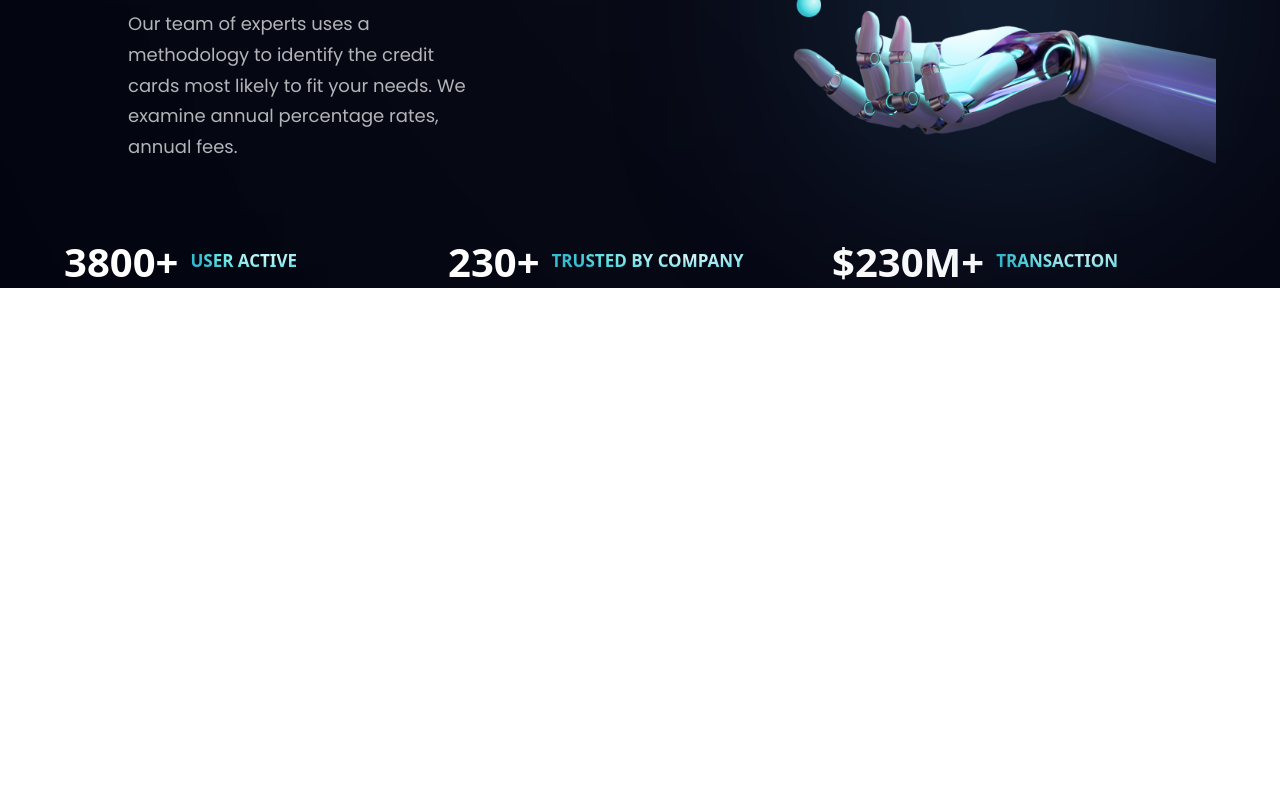
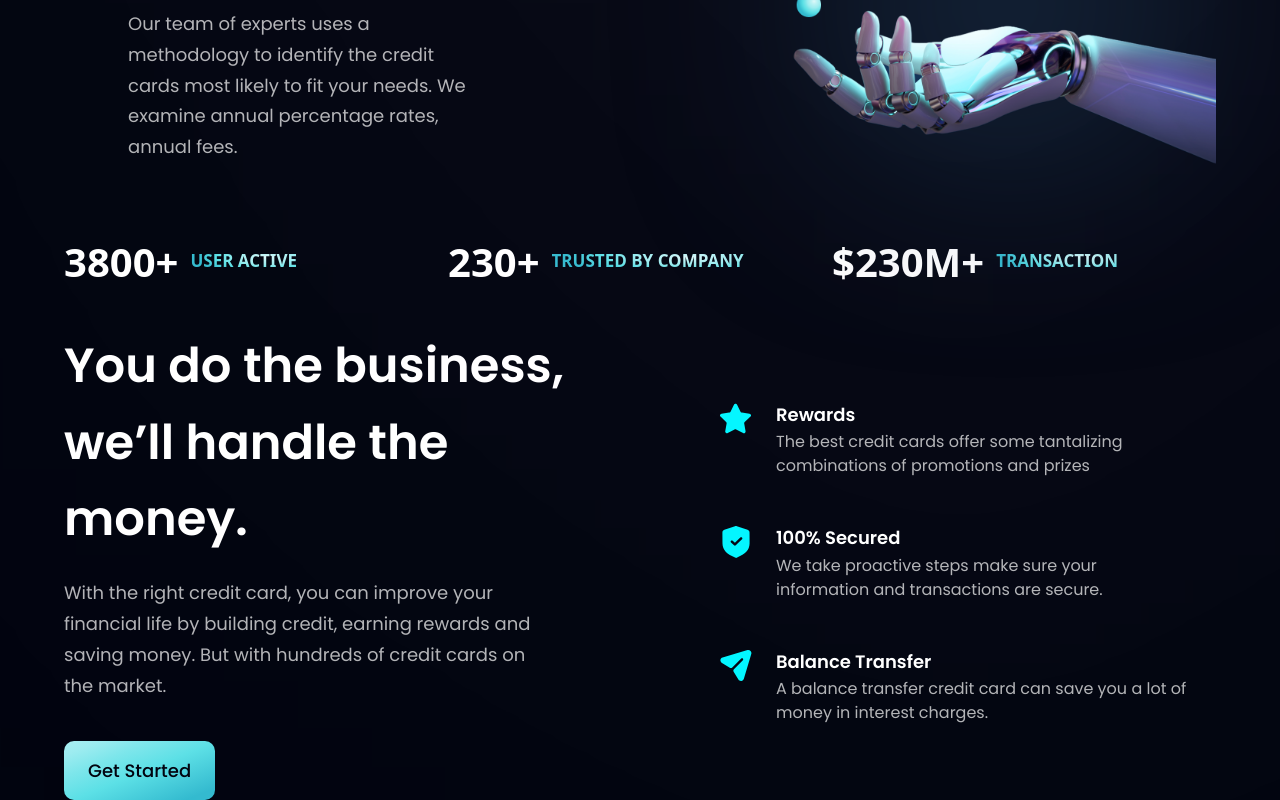
Before and after one commit to jksaWork/React_Modren_Desing_1, a React (Vite) app: page / in a window 1280 px wide. Shown: the part 530-1330 px from the top of the page. Before the commit the page ends 818 px from the top, so only its background shows below. Built offline with nearby package versions, Linux system fonts and the light colour scheme.

Commit message:
features

```diff
--- a/src/App.jsx
+++ b/src/App.jsx
@@ -1,5 +1,5 @@
 import styles from "./style";
-import { Navbar, Hero, Stats } from "./components";
+import { Navbar, Hero, Stats, Business } from "./components";
 
 const App = () => (
   <div className="bg-primary w-full overflow-hidden">
@@ -17,6 +17,7 @@
     <div className={` bg-primary ${styles.paddingX} ${styles.flexCenter}`}>
       <div className={`${styles.boxWidth}`}>
         <Stats />
+        <Business />
       </div>
     </div>
   </div>
--- /dev/null
+++ b/src/components/Business.jsx
@@ -0,0 +1,57 @@
+import React from "react";
+import styles, { layout } from "./../style";
+import { features } from "../constants/index";
+// import { icon } from "../assets/index";
+import Button from "./Button";
+function Business() {
+  return (
+    <div className="flex  md:flex-row flex-col  pt-10  justify-center flex-warp items-center">
+      <div className="flex-1">
+        <h2 className={styles.heading2}>
+          You do the business, <br className="sm:block hidden" /> we’ll handle
+          the money.
+        </h2>
+        <p className={`${styles.paragraph} max-w-[470px] mt-5`}>
+          With the right credit card, you can improve your financial life by
+          building credit, earning rewards and saving money. But with hundreds
+          of credit cards on the market.
+        </p>
+
+        <Button styles={`mt-10`} />
+      </div>
+      {/* services Content */}
+      <div className="flex-1">
+        <div className={`${layout.sectionImg} flex-col`}>
+          {features.map((feature, index) => (
+            <FeatureCard key={feature.id} {...feature} index={index} />
+          ))}
+        </div>
+      </div>
+    </div>
+  );
+}
+
+// import React from 'react'
+
+export function FeatureCard({ icon, title, content, index }) {
+  return (
+    <div className="flex  flex-row p-6 rounded-[20px] ${index !== features.length - 1 ? 'mb-6' : 'mb-0'} feature-card ">
+      {/* Image  */}
+      <div
+        className={`w-[64px] h-[64px] rounded-full ${styles.flexStart} big-dmiblue`}
+      >
+        <img src={icon} alt="star" className="w-[50%] h-[50%] object-contain" />
+      </div>
+      <div className=" flex-1 flex flex-col ml-2">
+        <h4 className="font-poppins font-semibold text-white text-[18px] leading-[23.4px] mb-1">
+          {title}
+        </h4>
+        <p className="font-poppins font-normal text-dimWhite text-[16px] leading-[24px]">
+          {content}
+        </p>
+      </div>
+    </div>
+  );
+}
+
+export default Business;
--- /dev/null
+++ b/src/components/Button.jsx
@@ -0,0 +1,13 @@
+import React from "react";
+function Button({ styles }) {
+  return (
+    <button
+      type="button"
+      className={`py-4 px-6 font-poppins font-medium text-[18px] text-primary bg-blue-gradient rounded-[10px] outline-none ${styles}`}
+    >
+      Get Started
+    </button>
+  );
+}
+
+export default Button;
--- a/src/components/Stats.jsx
+++ b/src/components/Stats.jsx
@@ -4,7 +4,7 @@
 function Stats() {
   return (
     <section
-      className={`flex justify-around items-center flex-row  flex-warp mb:mb-20 md-6`}
+      className={`flex justify-around items-center flex-row  flex-warp mb:mb-20 md-10`}
     >
       {stats.map((stat, index) => (
         <div
--- a/src/components/index.js
+++ b/src/components/index.js
@@ -1,4 +1,5 @@
 import Navbar from "./Navbar";
 import Hero from "./Hero";
 import Stats from "./Stats";
-export { Navbar, Hero, Stats };
+import Business from "./Business";
+export { Navbar, Hero, Stats, Business };
```
